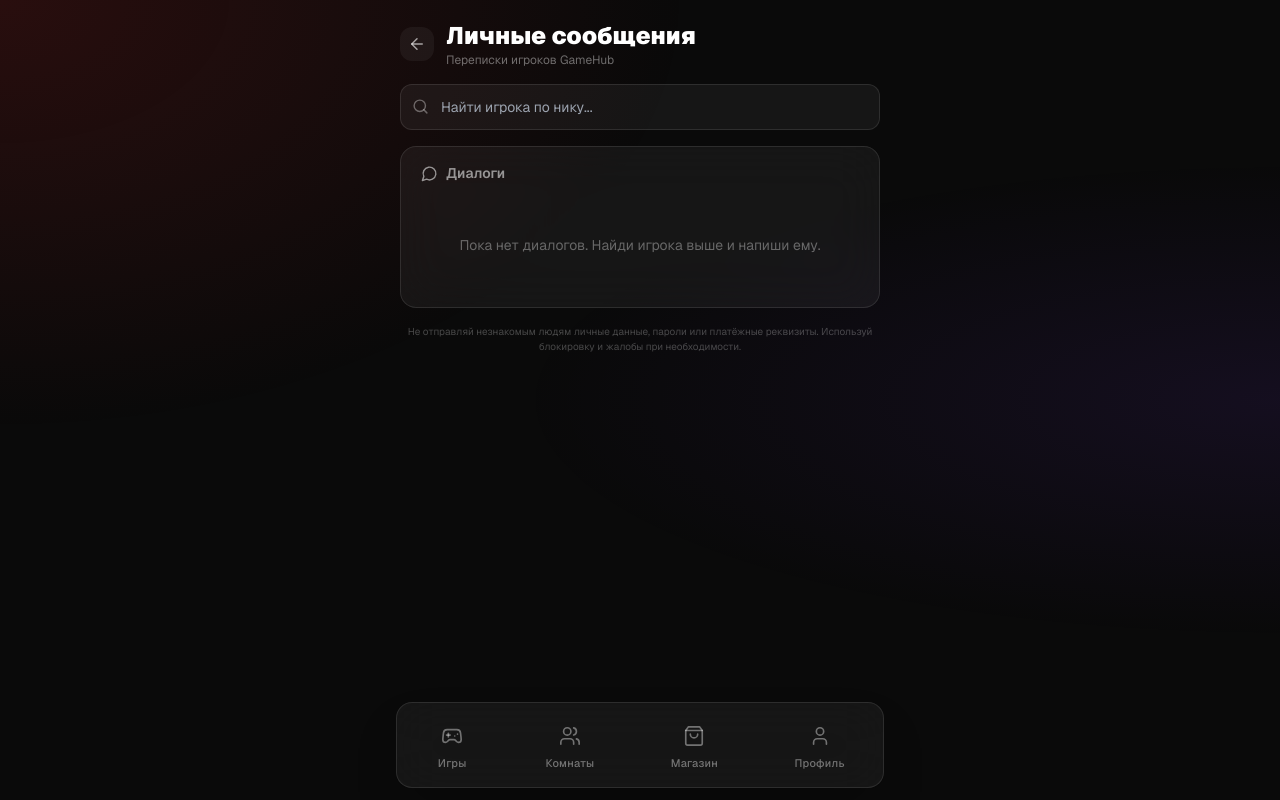
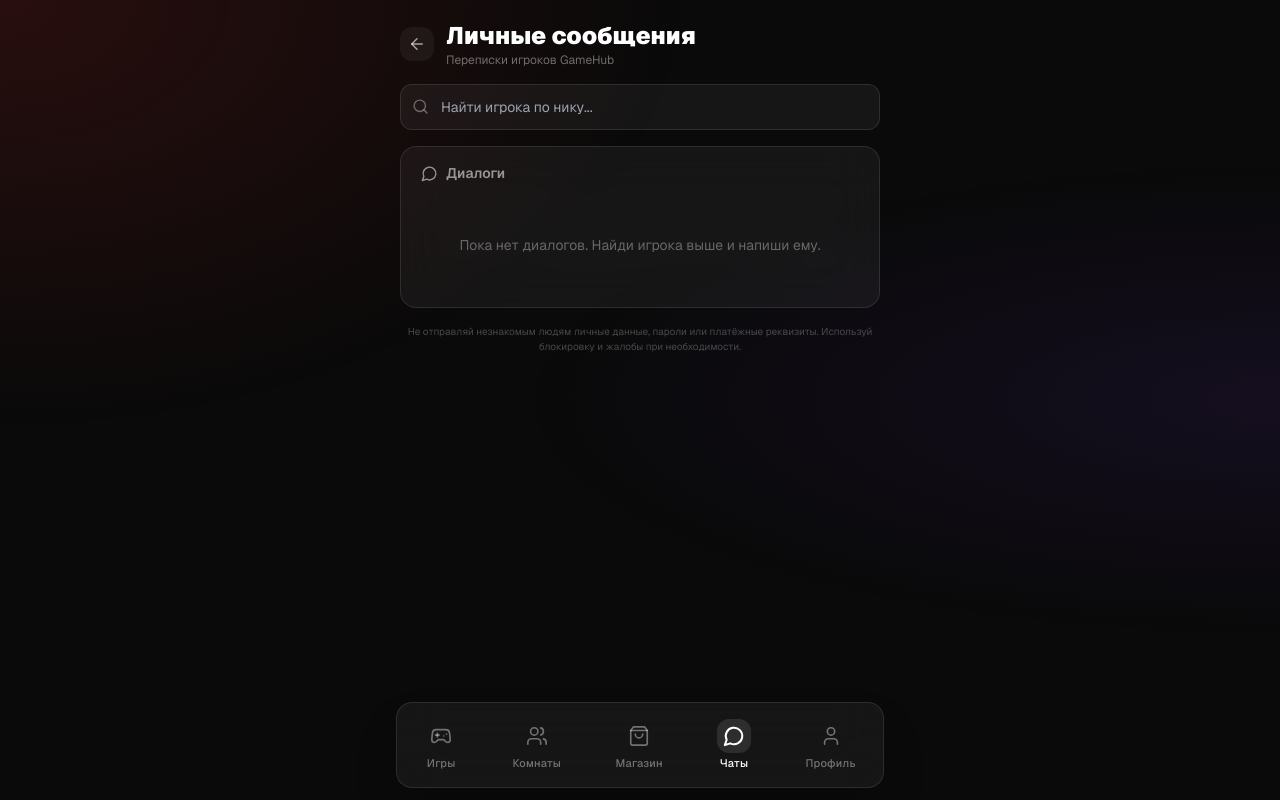
Before and after one commit to dozapsixoza1/gamehub, a Next.js app: page /messages in a window 1280 px wide. Built offline with nearby package versions, Linux system fonts and the light colour scheme.

Commit message:
Add private messages to bottom navigation

```diff
--- a/src/components/layout/BottomNav.tsx
+++ b/src/components/layout/BottomNav.tsx
@@ -2,13 +2,14 @@
 
 import Link from "next/link";
 import { usePathname } from "next/navigation";
-import { Gamepad2, ShoppingBag, User, Users } from "lucide-react";
+import { Gamepad2, ShoppingBag, User, Users, MessageCircle } from "lucide-react";
 import { cn } from "@/lib/utils";
 
 const tabs = [
   { href: "/", label: "Игры", icon: Gamepad2 },
   { href: "/rooms", label: "Комнаты", icon: Users },
   { href: "/shop", label: "Магазин", icon: ShoppingBag },
+  { href: "/messages", label: "Чаты", icon: MessageCircle },
   { href: "/profile", label: "Профиль", icon: User },
 ];
 
```
